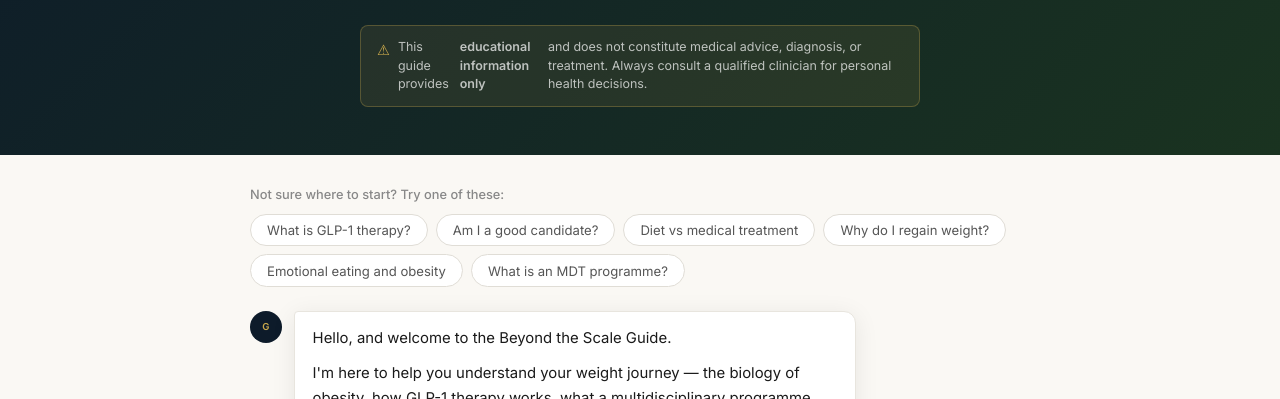
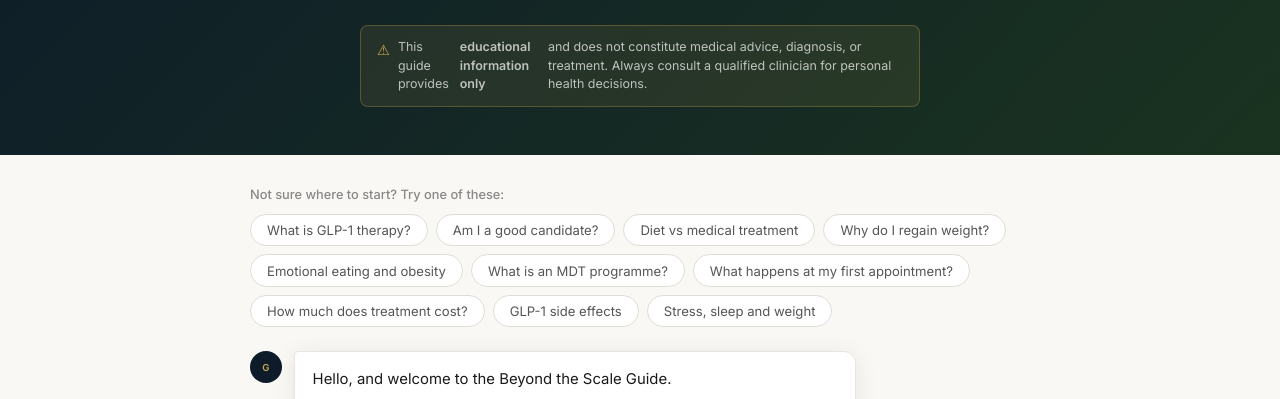
Before and after one commit to Docmabs/Beyond-the-Scale-DIY-Guide, a website: page index.html in a window 1280 px wide. Shown: the part 357-756 px from the top of the page. Drawn offline with nearby package versions, Linux system fonts and the light colour scheme.

Commit message:
feat: add 4 more starter prompts — first appointment, cost, side effects, stress & sleep

```diff
--- a/index.html
+++ b/index.html
@@ -58,6 +58,10 @@
           <button class="starter-btn" data-q="Why do I keep regaining weight after losing it?">Why do I regain weight?</button>
           <button class="starter-btn" data-q="What role does emotional eating play in obesity?">Emotional eating and obesity</button>
           <button class="starter-btn" data-q="What does a multidisciplinary weight management programme involve?">What is an MDT programme?</button>
+          <button class="starter-btn" data-q="What happens at my first appointment with an obesity medicine doctor?">What happens at my first appointment?</button>
+          <button class="starter-btn" data-q="How much does medical weight management treatment typically cost in South Africa?">How much does treatment cost?</button>
+          <button class="starter-btn" data-q="What are the side effects of GLP-1 medications like semaglutide or tirzepatide?">GLP-1 side effects</button>
+          <button class="starter-btn" data-q="How does stress and poor sleep affect my weight?">Stress, sleep and weight</button>
         </div>
       </div>
 
```
